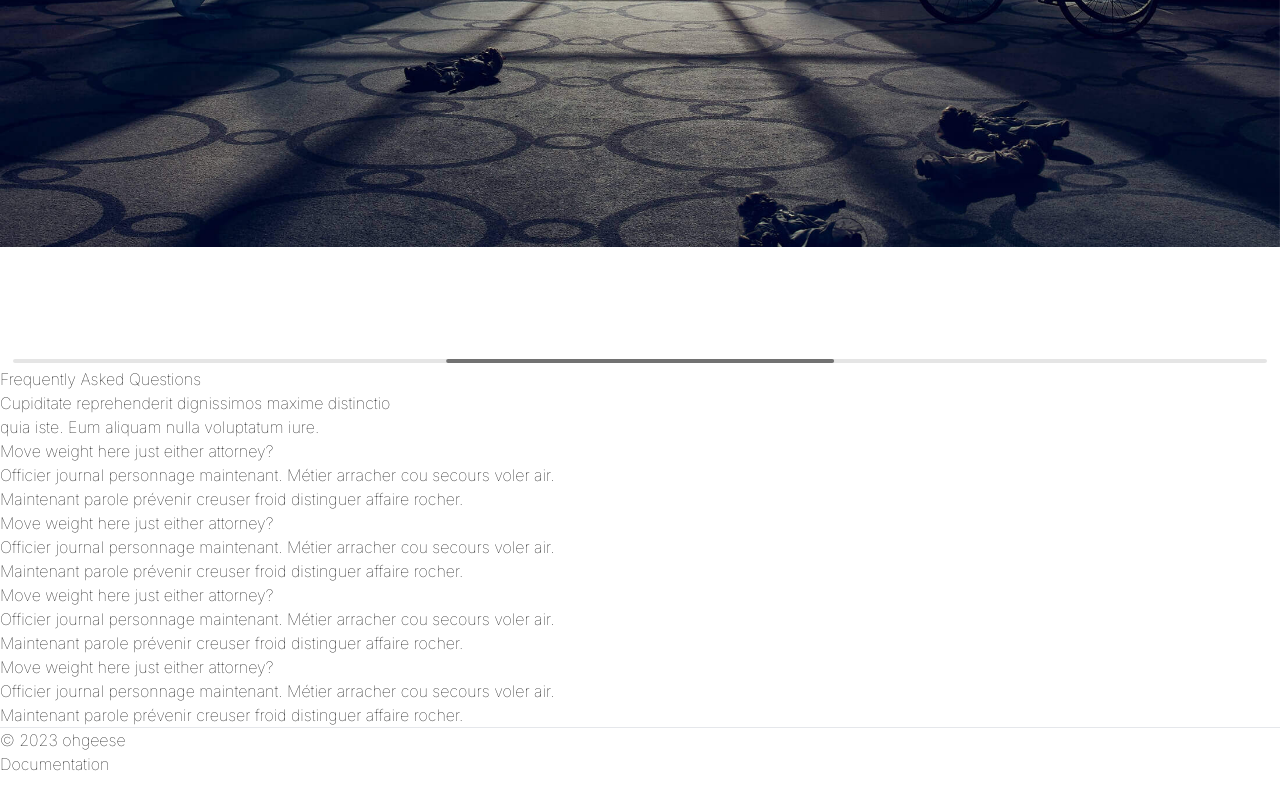
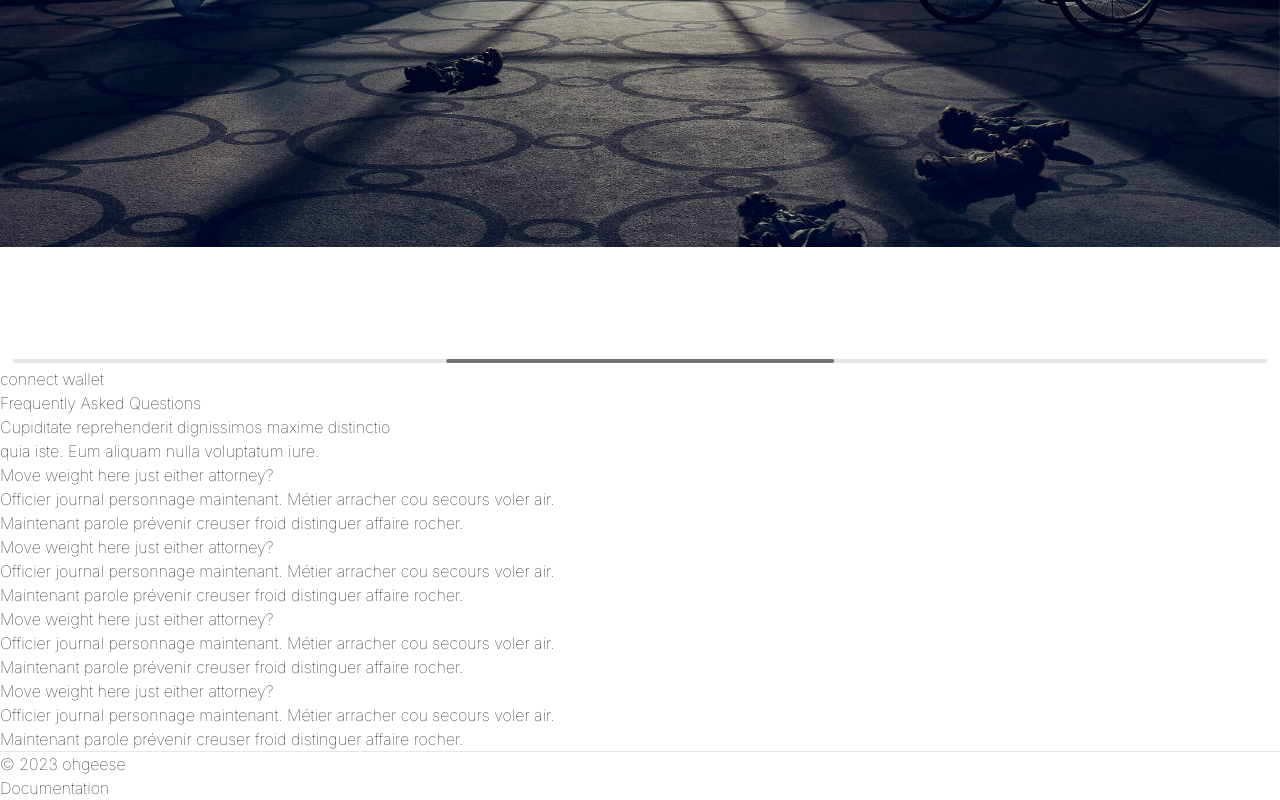
Before and after one commit to KoxyG/ohgeese, a React (Vite) app: page / in a window 1280 px wide. Shown: the part 545-1345 px from the top of the page. Before the commit the page ends 1321 px from the top, so only its background shows below. Built offline with nearby package versions, Linux system fonts and the light colour scheme.

Commit message:
still working on the blockchain services

```diff
--- a/src/Blockchain Service/ConnectWallet.tsx
+++ b/src/Blockchain Service/ConnectWallet.tsx
@@ -13,7 +13,7 @@ const ConnectWallet = () => {
 
   const {setConnect} = UseOgheeseContext();
 
-  const { connectWallet, connection } = WalletService();
+  const { connectWallet} = WalletService();
 
 
 
@@ -34,7 +34,7 @@ const ConnectWallet = () => {
     <>
       {/* connect wallet */}
       <div className="grid pt-[50px] pb-[100px] justify-center">
-        {connection && (
+
           <Button
             className="px-4 sm:px-6 py-[10px] sm:py-[20px] text-[15px] sm:text-[25px] text-white bg-[#1c4ed8]"
             onClick={handleNewPage}
@@ -43,7 +43,7 @@ const ConnectWallet = () => {
             {" "}
             connect wallet
           </Button>
-        )}
+
       </div>
     </>
   );
```
